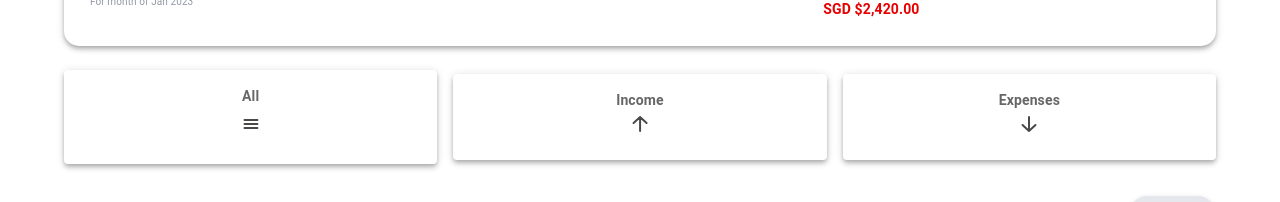
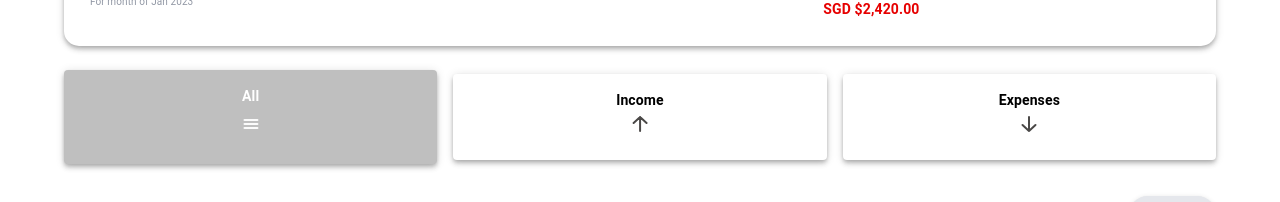
Before and after one commit to evelynpehty/IS484-IS-Project-Experience, a React (Create React App) app in the folder frontend/: page /cashflow/1 in a window 1280 px wide. Shown: the part 291-493 px from the top of the page. Built offline with nearby package versions, Linux system fonts and the light colour scheme.

Commit message:
all_income_expense button

```diff
--- a/frontend/src/pages/Deposit_Module/cashflow.js
+++ b/frontend/src/pages/Deposit_Module/cashflow.js
@@ -67,6 +67,12 @@ function CashFlow() {
 
         negative: {
             color: "#E60000"
+        },
+
+        default: {
+            background: "#FFFFFF",
+            color: "#000000"
+
         }
     }
 
@@ -99,15 +105,40 @@ function CashFlow() {
       return el.DepositAccountID === id
     })
 
-    const transaction_item = transactionHistoryList.filter(function (el)
-    {
-      return el.accountFrom === id || el.accountTo === id
-    })
+    function filter_transaction_item(value){
+        console.log(value)
+        var result;
+        if(value === "All"){
+            result = transactionHistoryList.filter(function (el)
+            {
+            return el.accountFrom === id || el.accountTo === id
+            })
+        }
+        else if(value === "Income"){
+            result = transactionHistoryList.filter(function (el)
+            {
+            return el.accountTo === id
+            })
+        }
+        else if(value === "Expense"){
+            result = transactionHistoryList.filter(function (el)
+            {
+            return el.accountFrom === id
+            })
+        }
+        return result.slice(0, 3)
 
-    var recent_transactions = transaction_item.slice(0, 3)
+    }
 
-    // Tabs Value Change
     const [value, setValue] = React.useState('Monthly');
+    const [TransDisplay, setTransDisplay] = React.useState(filter_transaction_item("All"))
+    const [clicked, setClicked] = React.useState("All")
+
+    function handleClick(select) {
+        console.log(select)
+        setClicked(select)
+        setTransDisplay(filter_transaction_item(select))
+    }
 
     const handleChange = (event, newValue) => {
     setValue(newValue);
@@ -122,19 +153,6 @@ function CashFlow() {
     //   console.log(newAlignment)
     // };
 
-    const allTransactions = () => {
-        console.log("All Transactions Active");
-        var transactionMainElement = document.getElementById("transaction");
-        console.log(transactionMainElement)
-    }
-
-    const income = () => {
-
-    }
-
-    const expense = () => {
-
-    }
 
     return (
         <React.Fragment>
@@ -280,32 +298,36 @@ function CashFlow() {
 
                     <Grid container style={ styles.grid } direction="row" justifyContent="space-between" alignItems="center" spacing={ 2 }>
                         <Grid xs={4}>
-                            <Card elevation={ 4 } onClick={ allTransactions }>
+                            <Card elevation={ 4 } onClick={() => handleClick("All")} sx ={{background: clicked === "All" ? "#BFBFBF" : styles.default }}>
                                 <CardContent id="transactions" sx={{ textAlign: "center" }}>
-                                    <Typography sx={{ fontSize: 14, fontWeight: "bold" }} color="text.secondary" gutterBottom>
+                                    <Typography sx={{ color: clicked === "All" ? "#FFFFFF" : styles.default.color,fontSize: 14, fontWeight: "bold" }} gutterBottom>
                                     All
                                     </Typography>
-                                    <MenuBlack />
+                                    {clicked !== "All" && <MenuBlack />}
+                                    {clicked === "All" && <MenuWhite />}
                                 </CardContent>
                             </Card>
                         </Grid>
                         <Grid xs={4}>
-                            <Card elevation={ 4 } onClick={ income }>
+                            <Card elevation={ 4 } onClick={() => handleClick("Income")} sx ={{background: clicked === "Income" ? "linear-gradient(to top right, #FFFFFF, #109878)" : styles.default }}>
                                 <CardContent sx={{ textAlign: "center" }}>
-                                    <Typography sx={{ fontSize: 14, fontWeight: "bold" }} color="text.secondary" gutterBottom>
+                                    <Typography sx={{color: clicked === "Income" ? "#FFFFFF" : styles.default.color, fontSize: 14, fontWeight: "bold" }} gutterBottom>
                                     Income
                                     </Typography>
-                                    <UpBlack />
+
+                                    {clicked !== "Income" && <UpBlack />}
+                                    {clicked === "Income" && <UpWhite />}
                                 </CardContent>
                             </Card>
                         </Grid>
                         <Grid xs={4}>
-                            <Card elevation={ 4 } onClick={ expense }>
+                            <Card elevation={ 4 } onClick={() => handleClick("Expense")} sx ={{background: clicked === "Expense" ? "linear-gradient(to top right, #FFFFFF, #E60000)" : styles.default }}>
                                 <CardContent sx={{ textAlign: "center" }}>
-                                    <Typography sx={{ fontSize: 14, fontWeight: "bold" }} color="text.secondary" gutterBottom>
+                                    <Typography sx={{color: clicked === "Expense" ? "#FFFFFF" : styles.default.color, fontSize: 14, fontWeight: "bold" }} gutterBottom>
                                     Expenses
                                     </Typography>
-                                    <DownBlack />
+                                    {clicked !== "Expense" && <DownBlack />}
+                                    {clicked === "Expense" && <DownWhite />}
                                 </CardContent>
                             </Card>
                         </Grid>
@@ -331,9 +353,9 @@ function CashFlow() {
                     </Grid>
 
                     <Card style={ styles.card2 } elevation={ 4 }>
-                        { recent_transactions.map (( value, index ) => {
+                        { TransDisplay.map (( value, index ) => {
                             return (
-                                <CardContent style={ (index === recent_transactions.length - 1) ? styles.cardContent : styles.cardContent2 } key={ index }>
+                                <CardContent style={ (index === TransDisplay.length - 1) ? styles.cardContent : styles.cardContent2 } key={ index }>
                                     <Grid container direction="row" justifyContent="space-between" alignItems="center">
                                         <Typography sx={{ fontSize: 16, fontWeight:"bold" }} color="#4B4948">
                                             {value.transactionID}
```
Also changed, not shown: frontend/src/assets/icons/down-white.svg, frontend/src/assets/icons/up-white.svg.
